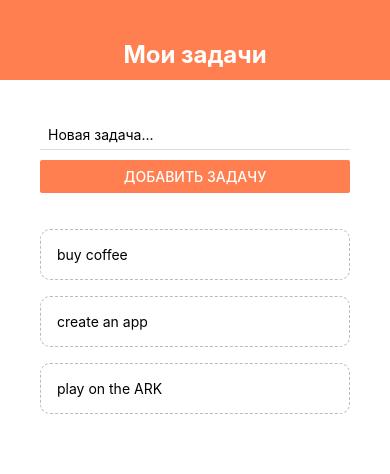
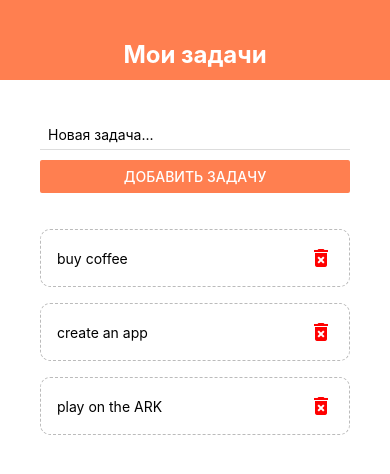
Before and after one commit to SinkLineP/Todo_App_1_React_Native, a React Native app: screen / in a window 390 px wide. Shown: the top 474 px of the page. Built offline with nearby package versions, Linux system fonts and the light colour scheme.

Commit message:
created button delete todo

```diff
--- a/components/TodoItem/TodoItem.js
+++ b/components/TodoItem/TodoItem.js
@@ -1,16 +1,16 @@
 import React from "react";
 import {StyleSheet, Text, TouchableOpacity, View} from "react-native";
-
+import { MaterialIcons } from '@expo/vector-icons';
 
 export default function TodoItem({ item, handleClick }) {
   const { text, key } = item;
-  // console.log(text + " in component!");
 
 
 
   return (
-    <TouchableOpacity onPress={() => handleClick(key)}>
-      <Text style={styles.item}>{text}</Text>
+    <TouchableOpacity style={styles.item}>
+      <Text>{text}</Text>
+      <MaterialIcons name="delete-forever" size={24} color="red" onPress={() => handleClick(key)}/>
     </TouchableOpacity>
   )
 }
@@ -23,6 +23,10 @@ const styles = StyleSheet.create({
     borderWidth: 1,
     borderStyle: "dashed",
     borderRadius: 10,
+    flex: 1,
+    flexDirection: "row",
+    alignItems: "center",
+    justifyContent: "space-between"
   }
 })
 
--- a/package.json
+++ b/package.json
@@ -9,6 +9,7 @@
     "web": "expo start --web"
   },
   "dependencies": {
+    "@expo/vector-icons": "^13.0.0",
     "expo": "~48.0.4",
     "expo-status-bar": "~1.4.4",
     "react": "18.2.0",
```
Also changed, not shown: 1 other file (tests, documents, lock files or other folders).
